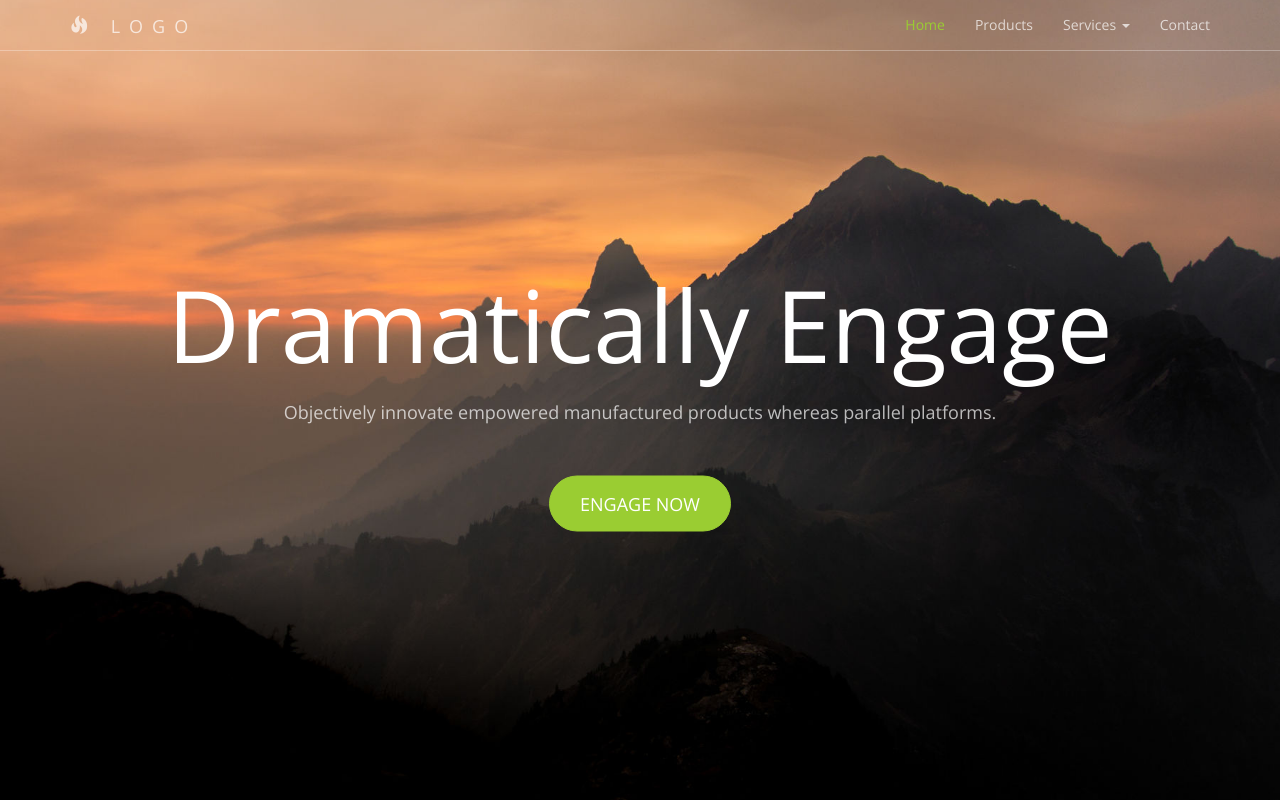
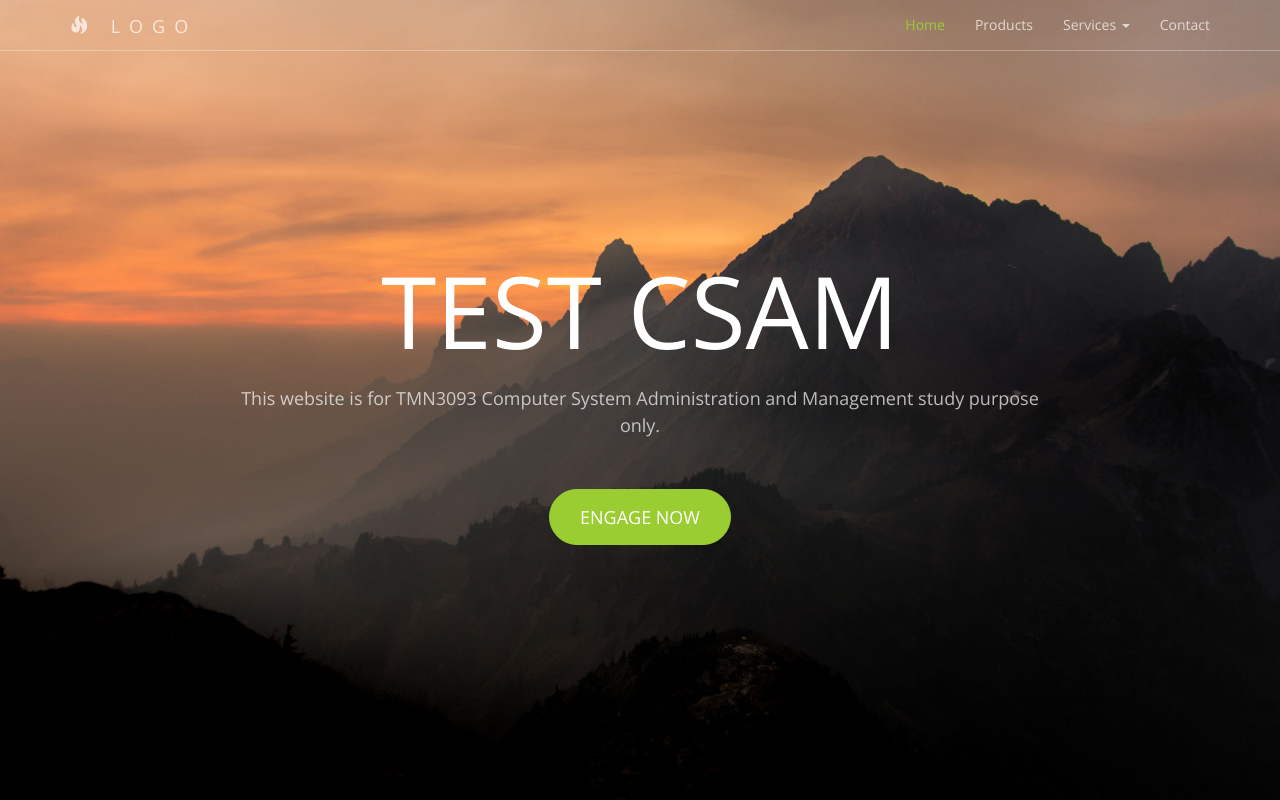
Before and after one commit to testcsam/testcsam.github.io, a plain HTML site: page business-2/index.html in a window 1280 px wide. Shown: the top 800 px of the page. Drawn offline with nearby package versions, Linux system fonts and the light colour scheme.

Commit message:
Update index.html

```diff
--- a/business-2/index.html
+++ b/business-2/index.html
@@ -79,8 +79,8 @@ Although you can use them, for a more unique website, replace these images with
     <header>
         <div class="header-content">
             <div class="header-content-inner">
-                <h1>Dramatically Engage</h1>
-                <p>Objectively innovate empowered manufactured products whereas parallel platforms.</p>
+                <h1>TEST CSAM</h1>
+                <p>This website is for TMN3093 Computer System Administration and Management study purpose only.</p>
                 <a href="#" class="btn btn-primary btn-lg">Engage Now</a>
             </div>
         </div>
```
